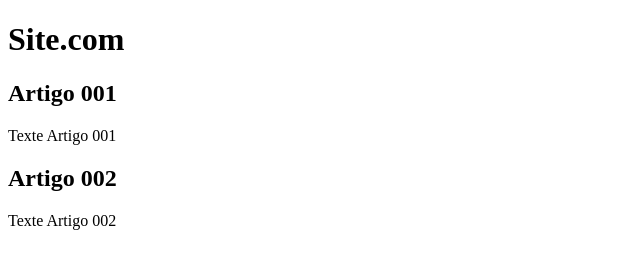
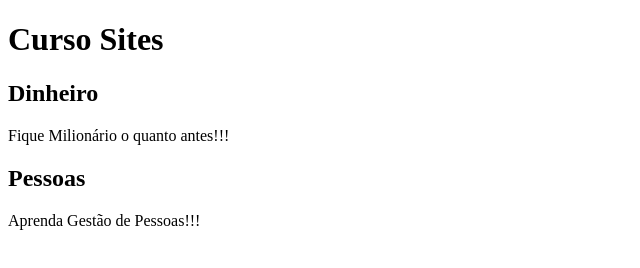
Before and after one commit to DaniloDSH/Repositorio-Branches, a plain HTML site: page index.html in a window 1280 px wide. Shown: the whole page, without its empty margins (0-640 px from the left). Drawn offline with Linux system fonts and the light colour scheme.

Commit message:
Commit-in-conteudo
Commit em outra branch!!

```diff
--- a/index.html
+++ b/index.html
@@ -6,15 +6,15 @@
 <body>
     <main>
         <header>
-               <h1>Site.com</h1>
+               <h1>Curso Sites</h1>
         </header>
         <article>
-            <h2>Artigo 001</h2>
-            <p>Texte Artigo 001</p>
+            <h2>Dinheiro</h2>
+            <p>Fique Milionário o quanto antes!!!</p>
         </article>
         <article>
-            <h2>Artigo 002</h2>
-            <p>Texte Artigo 002</p>
+            <h2>Pessoas</h2>
+            <p>Aprenda Gestão de Pessoas!!!</p>
         </article>
     </main>
 </body>
```
